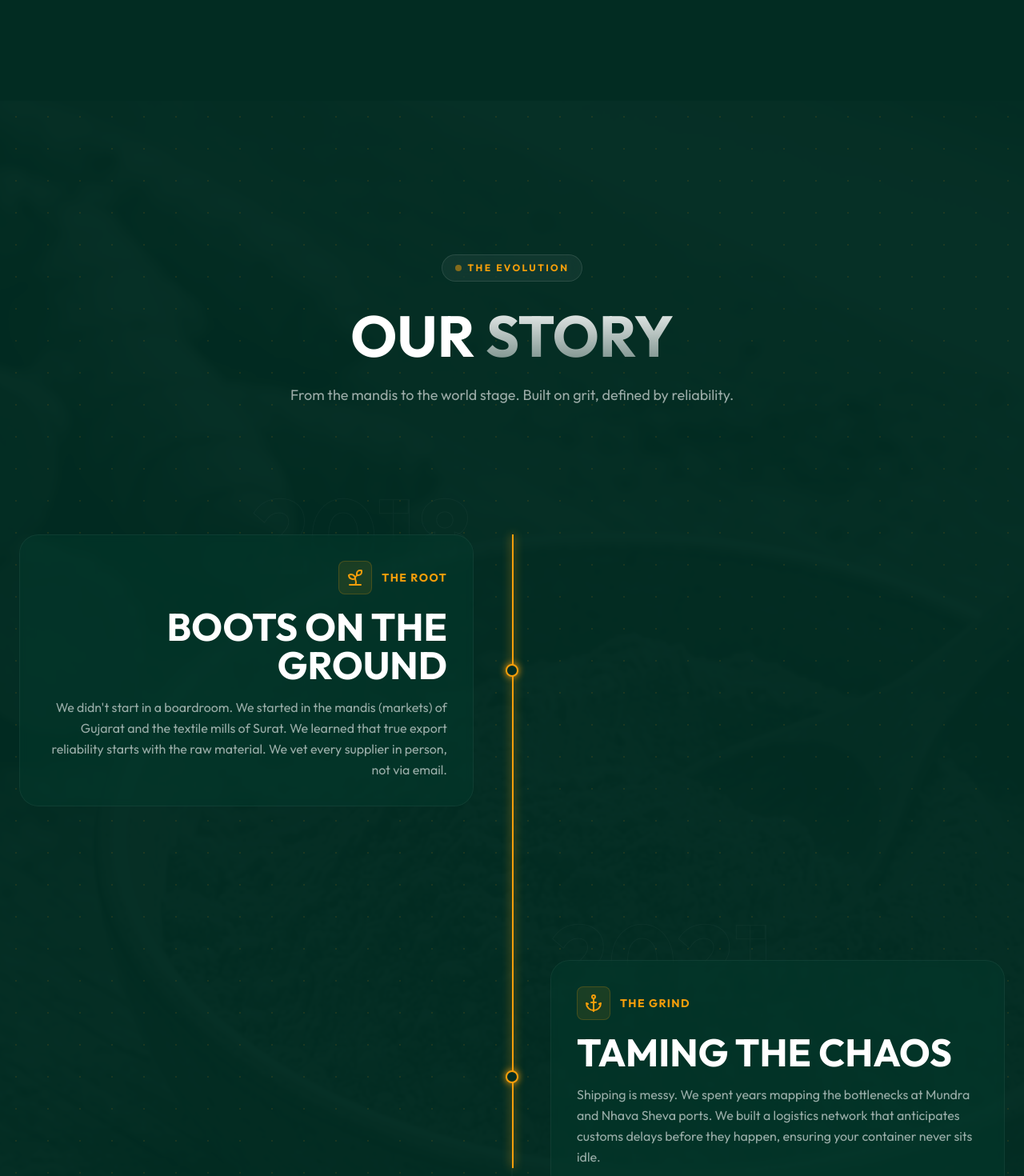
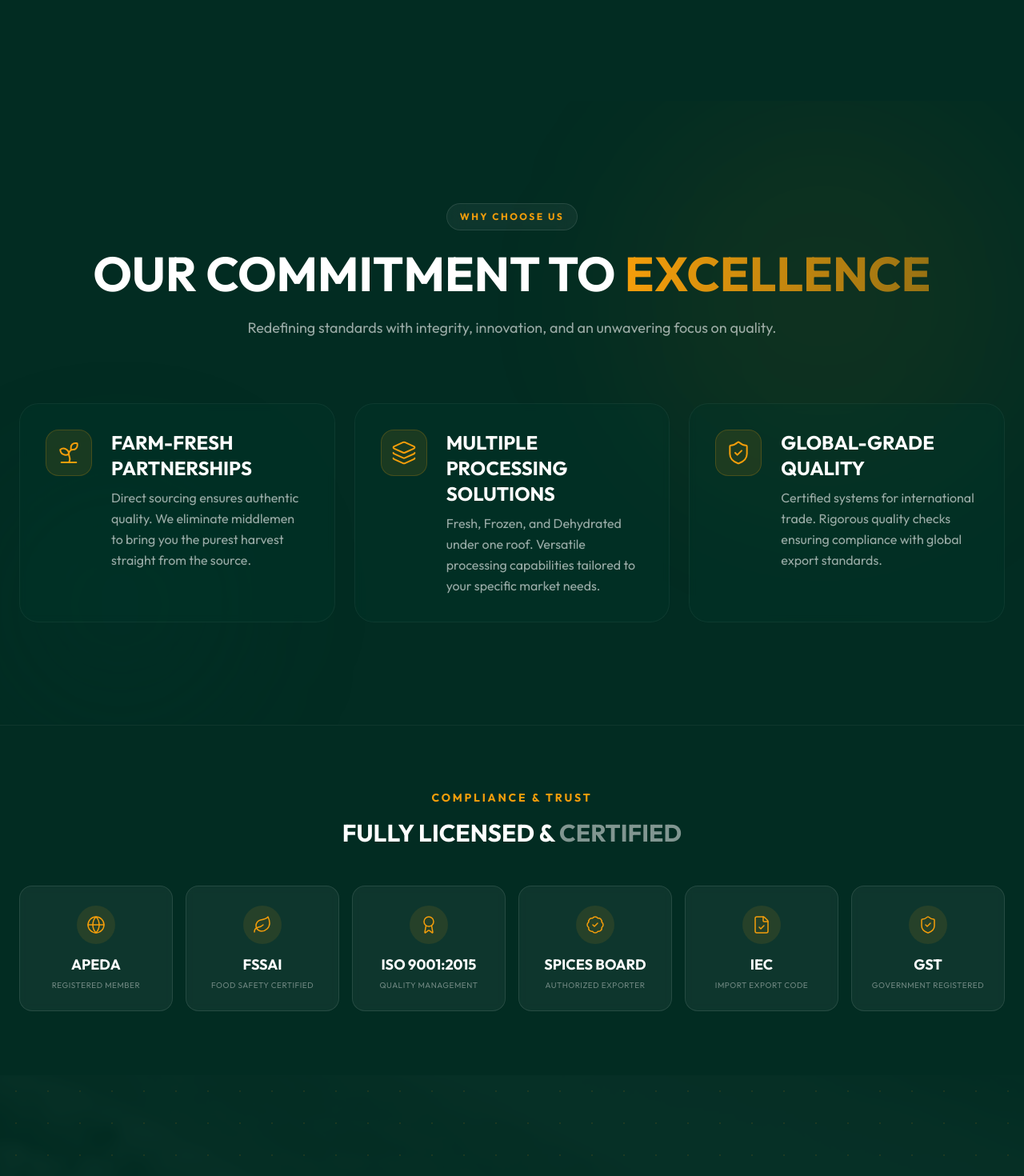
Before and after one commit to omd01/PrimeLink-Live-Landing, a Next.js app: page /physical in a window 1280 px wide. Shown: the part 2971-4441 px from the top of the page at 80% size. Built offline with nearby package versions, Linux system fonts and the light colour scheme.

Commit message:
feat: Add physical product landing page with new Certifications and WhyUs sections.

```diff
--- a/src/app/physical/page.tsx
+++ b/src/app/physical/page.tsx
@@ -9,6 +9,8 @@ import {
 import { Icon } from '@iconify/react';
 import OurStory from '@/components/sections/OurStory';
 import Excellence from '@/components/sections/Excellence';
+import WhyUs from '@/components/sections/WhyUs';
+import Certifications from '@/components/sections/Certifications';
 import Navbar from '@/components/layout/Navbar';
 import Footer from '@/components/layout/Footer';
 
@@ -251,6 +253,8 @@ export default function PhysicalTradePage() {
             <Hero />
             <Excellence />
             <BentoGrid />
+            <WhyUs />
+            <Certifications />
             <OurStory />
             <RFQCalculator />
             <Footer />
--- /dev/null
+++ b/src/components/sections/Certifications.tsx
@@ -0,0 +1,70 @@
+"use client";
+
+import { motion } from 'framer-motion';
+import {
+    Award,
+    ShieldCheck,
+    FileCheck,
+    Globe,
+    Leaf,
+    BadgeCheck
+} from 'lucide-react';
+
+const FONT = {
+    header: 'font-rajdhani',
+    body: 'font-outfit',
+};
+
+const certs = [
+    { name: "APEDA", description: "Registered Member", icon: Globe },
+    { name: "FSSAI", description: "Food Safety Certified", icon: Leaf },
+    { name: "ISO 9001:2015", description: "Quality Management", icon: Award },
+    { name: "SPICES BOARD", description: "Authorized Exporter", icon: BadgeCheck },
+    { name: "IEC", description: "Import Export Code", icon: FileCheck },
+    { name: "GST", description: "Government Registered", icon: ShieldCheck },
+];
+
+export default function Certifications() {
+    return (
+        <section className="py-20 bg-[#022C22] border-t border-white/5 relative overflow-hidden">
+            <div className="max-w-7xl mx-auto px-6 relative z-10">
+
+                <div className="text-center mb-12">
+                    <h3 className={`text-[#F59E0B] text-sm font-bold tracking-[0.2em] uppercase mb-4 ${FONT.header}`}>
+                        Compliance & Trust
+                    </h3>
+                    <h2 className={`text-2xl md:text-3xl font-bold uppercase text-white ${FONT.header}`}>
+                        Fully Licensed & <span className="text-white/50">Certified</span>
+                    </h2>
+                </div>
+
+                <div className="grid grid-cols-2 md:grid-cols-3 lg:grid-cols-6 gap-4">
+                    {certs.map((cert, index) => {
+                        const Icon = cert.icon;
+                        return (
+                            <motion.div
+                                key={index}
+                                initial={{ opacity: 0, y: 20 }}
+                                whileInView={{ opacity: 1, y: 0 }}
+                                viewport={{ once: true }}
+                                transition={{ delay: index * 0.1 }}
+                                whileHover={{ y: -5, backgroundColor: "rgba(255,255,255,0.08)" }}
+                                className="flex flex-col items-center justify-center p-6 rounded-2xl bg-white/5 border border-white/10 backdrop-blur-sm group transition-colors duration-300"
+                            >
+                                <div className="p-3 mb-3 rounded-full bg-[#F59E0B]/10 text-[#F59E0B] group-hover:scale-110 transition-transform duration-300">
+                                    <Icon size={24} strokeWidth={1.5} />
+                                </div>
+                                <div className={`text-lg font-bold text-white uppercase ${FONT.header}`}>
+                                    {cert.name}
+                                </div>
+                                <div className={`text-[10px] text-white/40 uppercase tracking-wider mt-1 text-center ${FONT.body}`}>
+                                    {cert.description}
+                                </div>
+                            </motion.div>
+                        );
+                    })}
+                </div>
+            </div>
+        </section>
+    );
+}
--- /dev/null
+++ b/src/components/sections/WhyUs.tsx
@@ -0,0 +1,109 @@
+"use client";
+
+import { motion } from 'framer-motion';
+import { Sprout, Layers, ShieldCheck, LucideIcon } from 'lucide-react';
+
+// --- CONFIGURATION ---
+const FONT = {
+    header: 'font-rajdhani',
+    body: 'font-outfit',
+};
+
+interface FeatureProps {
+    title: string;
+    description: string;
+    icon: LucideIcon;
+    index: number;
+}
+
+const FeatureCard = ({ title, description, icon: Icon, index }: FeatureProps) => {
+    return (
+        <motion.div
+            initial={{ opacity: 0, y: 30 }}
+            whileInView={{ opacity: 1, y: 0 }}
+            viewport={{ once: true }}
+            transition={{ duration: 0.5, delay: index * 0.1 }}
+            className="group relative p-8 rounded-3xl border border-white/5 bg-[#033a2d]/30 backdrop-blur-sm hover:bg-[#033a2d]/50 transition-colors duration-300"
+        >
+            <div className="absolute inset-x-0 bottom-0 h-1 bg-gradient-to-r from-transparent via-[#F59E0B] to-transparent opacity-0 group-hover:opacity-100 transition-opacity duration-300" />
+
+            <div className="flex items-start gap-6">
+                <div className="p-3 rounded-2xl bg-[#F59E0B]/10 border border-[#F59E0B]/20 text-[#F59E0B] group-hover:scale-110 transition-transform duration-300">
+                    <Icon size={32} strokeWidth={1.5} />
+                </div>
+
+                <div>
+                    <h3 className={`text-2xl font-bold uppercase text-white mb-2 ${FONT.header}`}>
+                        {title}
+                    </h3>
+                    <p className={`text-white/60 leading-relaxed ${FONT.body}`}>
+                        {description}
+                    </p>
+                </div>
+            </div>
+        </motion.div>
+    );
+};
+
+export default function WhyUs() {
+    const features = [
+        {
+            title: "Farm-Fresh Partnerships",
+            description: "Direct sourcing ensures authentic quality. We eliminate middlemen to bring you the purest harvest straight from the source.",
+            icon: Sprout
+        },
+        {
+            title: "Multiple Processing Solutions",
+            description: "Fresh, Frozen, and Dehydrated under one roof. Versatile processing capabilities tailored to your specific market needs.",
+            icon: Layers
+        },
+        {
+            title: "Global-Grade Quality",
+            description: "Certified systems for international trade. Rigorous quality checks ensuring compliance with global export standards.",
+            icon: ShieldCheck
+        }
+    ];
+
+    return (
+        <section className="relative py-32 px-6 bg-[#022C22] overflow-hidden">
+            {/* Ambient Background */}
+            <div className="absolute top-0 right-0 w-[500px] h-[500px] bg-[#F59E0B]/5 rounded-full blur-[100px] pointer-events-none" />
+            <div className="absolute bottom-0 left-0 w-[300px] h-[300px] bg-[#033a2d]/20 rounded-full blur-[80px] pointer-events-none" />
+
+            <div className="max-w-7xl mx-auto relative z-10">
+                {/* Header */}
+                <motion.div
+                    initial={{ opacity: 0, y: 20 }}
+                    whileInView={{ opacity: 1, y: 0 }}
+                    viewport={{ once: true }}
+                    className="text-center mb-20"
+                >
+                    <div className="inline-flex items-center gap-2 px-4 py-2 rounded-full border mb-6 border-white/10 bg-white/5 backdrop-blur-md">
+                        <span className={`text-[#F59E0B] text-xs font-bold tracking-[0.2em] uppercase ${FONT.header}`}>
+                            Why Choose Us
+                        </span>
+                    </div>
+
+                    <h2 className={`text-4xl md:text-6xl font-bold uppercase text-white mb-6 ${FONT.header}`}>
+                        Our Commitment to <span className="text-transparent bg-clip-text bg-gradient-to-r from-[#F59E0B] to-[#F59E0B]/60">Excellence</span>
+                    </h2>
+
+                    <p className={`text-white/60 max-w-2xl mx-auto text-lg ${FONT.body}`}>
+                        Redefining standards with integrity, innovation, and an unwavering focus on quality.
+                    </p>
+                </motion.div>
+
+                {/* Grid */}
+                <div className="grid grid-cols-1 md:grid-cols-3 gap-6">
+                    {features.map((feature, index) => (
+                        <FeatureCard
+                            key={index}
+                            index={index}
+                            {...feature}
+                        />
+                    ))}
+                </div>
+            </div>
+        </section>
+    );
+}
```
